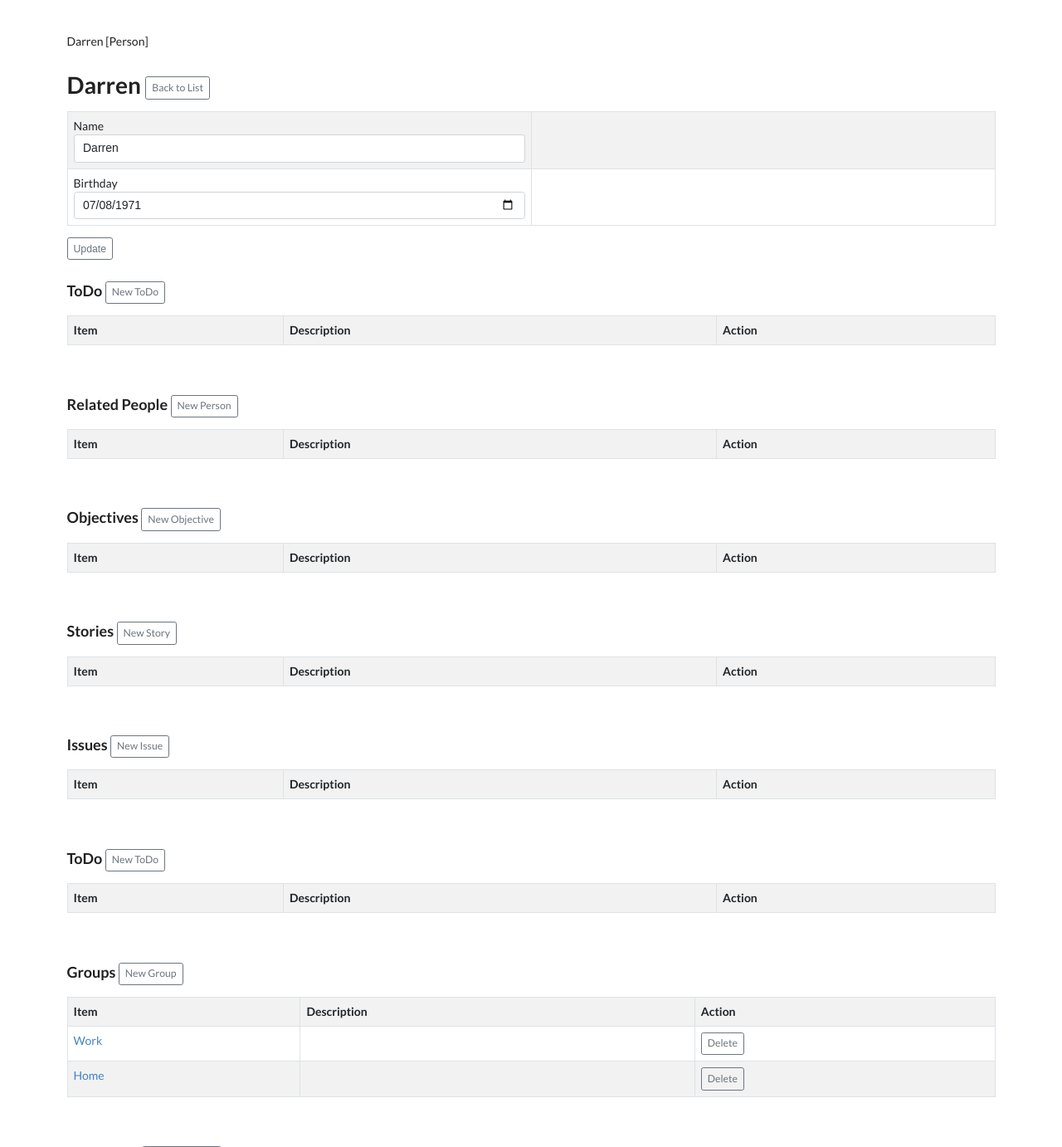
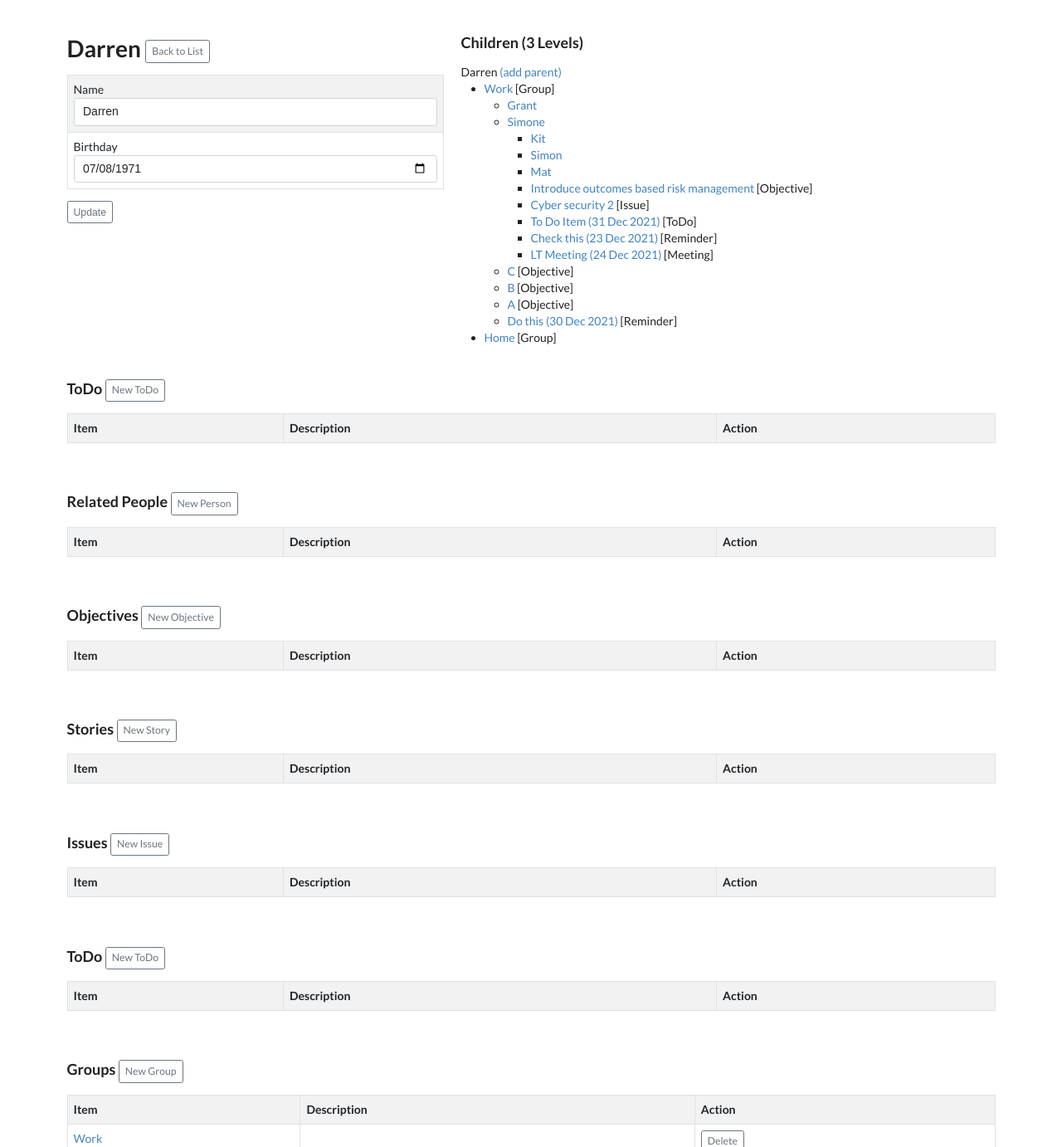
Before and after one commit to DarrenRobinson500/skills, a Django app: page /ind/3 in a window 1280 px wide. Shown: the part 48-1430 px from the top of the page at 83% size. Run offline with Django 3.2, Linux system fonts and the light colour scheme; data comes from the database, SQL or seed files in the repository; both versions use the stored data as it was after the commit; lists and menus that the app fills with data are empty; some libraries are stand-ins or nearby versions.

Commit message:
Heirachy

```diff
--- a/app/forms.py
+++ b/app/forms.py
@@ -12,6 +12,7 @@ WIDGETS = {
             'description': forms.Textarea(attrs={'class': 'form-control', 'rows': 3}),
             'actions': forms.Textarea(attrs={'class': 'form-control', 'rows': 3}),
             'type': forms.Select(attrs={'class': 'form-control'}),
+            'parent': forms.Select(attrs={'class': 'form-control'}),
             "date": forms.DateInput(attrs={"class": "form-control", 'type': 'date'}),
             'status': forms.Select(attrs={'class': 'form-control'}),
 }
@@ -53,6 +54,17 @@ class ToDoForm(ModelForm):
     class Meta:
         model = Note
         fields = ('date', 'name','description','status',)
+        widgets = WIDGETS
+
+class ParentForm(ModelForm):
+    parent = forms.ModelChoiceField(
+        queryset=Note.objects.all().order_by('name'),
+        required=False,
+        label="Parent", widget=forms.Select(attrs={"class": "form-control"}),
+    )
+    class Meta:
+        model = Note
+        fields = ('parent',)
         widgets = WIDGETS
 
 class GroupForm(ModelForm):
--- a/app/models.py
+++ b/app/models.py
@@ -120,6 +120,7 @@ class File(models.Model):
         super().delete(*args, **kwargs)
 
 TYPES = [("Person","Person"), ("Objective","Objective"), ("Story","Story"), ("Issue","Issue"), ("To Do","To Do"), ("Group","Group"), ("Reminder","Reminder"), ("Meeting","Meeting"), ]
+TYPES_ORDER = {"Person":1, "Objective":2, "Story":3, "Issue":4, "ToDo":5, "Group":0, "Reminder":6, "Meeting":7, }
 STATUS = [("Open","Open"), ("Complete","Complete"),  ]
 
 class Note(models.Model):
@@ -143,7 +144,19 @@ class Note(models.Model):
 
     def children(self):
         children = Note.objects.filter(parent=self).order_by('-time_stamp')
+        children = sorted(children, key=lambda t: t.type_order())
         return children
+
+    def type_x(self):
+        if self.type == "Person": return ""
+        return "[" + self.type + "]"
+
+    def type_order(self):
+        return TYPES_ORDER[self.type]
+
+    def has_children(self):
+        if self.children is None: return False
+        return True
 
     def full_name(self):
         parent = self.parent
--- a/app/views.py
+++ b/app/views.py
@@ -35,6 +35,7 @@ def get_form(request, type, item):
 def new(request, type=None, parent_id=None, return_page=None):
     if type is None: type = "Note"
     form = get_form(request, type, None)
+    heading = "New "
     if form.is_valid():
         new = form.save()
         if type is not None: new.type = type
@@ -47,7 +48,7 @@ def new(request, type=None, parent_id=None, return_page=None):
         new.save()
         if return_page is None: return redirect("notes_list")
         return redirect("/ind/" + str(return_page))
-    return render(request, "new.html", {"type": type, "form": form})
+    return render(request, "new.html", {"type": type, "heading": heading, "form": form})
 
 def delete(request,id):
     item = Note.objects.get(id=id)
@@ -71,12 +72,10 @@ def get_types(type):
         types = [("ToDo", "ToDo"), ("Person", "Related People"), ("Objective", "Objectives"), ("Story", "Stories"), ("Issue", "Issues"),
                  ("ToDo", "ToDo"), ("Group", "Groups"), ("Reminder", "Reminders"), ("Meeting", "Meetings"), ]
     if type == "Group":
-        # type, Table Heading
         types = [("ToDo", "ToDo"), ("Person", "Related People"), ("Objective", "Objectives"), ("Story", "Stories"), ("Issue", "Issues"),
                  ("Group", "Groups"), ("Reminder", "Reminders"), ("Meeting", "Meetings"), ]
     if type == "Objective":
-        # type, Table Heading
-        types = [("ToDo", "ToDo"), ("Reminder", "Reminders"),]
+        types = [("ToDo", "ToDo"), ("Objective", "Objectives"), ("Issue", "Issues"), ("Reminder", "Reminders"), ("Meeting", "Meetings"), ]
     return types
 
 def ind(request, id):
@@ -87,6 +86,19 @@ def ind(request, id):
         form.save()
 
     return render(request, "ind.html", {"item": item, "types": types, "form": form})
+
+def parent(request, id):
+    item = Note.objects.get(id=id)
+    form = ParentForm(request.POST or None, instance=item)
+    heading = "Change parent of "
+    if form.is_valid():
+        form.save()
+        return redirect("/ind/" + str(id))
+
+
+    return render(request, "new.html", {"item": item, "heading": heading, "form": form})
+
+
 
 def people_list(request):
     if Colour.objects.filter(active=True).count() > 0:
--- a/skills/settings/__init__.py
+++ b/skills/settings/__init__.py
@@ -5,3 +5,9 @@ try:
 	from ._local import *
 except:
     pass
+
+# from ._local import *git add .
+# git add .
+# git commit -m “Heroku Push”
+# git push
+# git push heroku main
--- a/skills/urls.py
+++ b/skills/urls.py
@@ -14,6 +14,7 @@ urlpatterns = [
     path('new/<type>/<parent_id>', views.new, name='new'),
     path('new/<type>/<parent_id>/<return_page>', views.new, name='new'),
     path('ind/<id>', views.ind, name='ind'),
+    path('parent/<id>', views.parent, name='parent'),
     path('delete/<id>', views.delete, name='delete'),
     path('complete/<id>', views.complete, name='complete'),
 
--- a/templates/ind.html
+++ b/templates/ind.html
@@ -1,15 +1,18 @@
 {% extends 'base.html'%}
 {% block content %}
 {% load static %}
-{{item.full_name}} [{{item.type}}]
-<h1>{{item}}
+<div class="row">
+    <div class="col-sm-5">
+        <h1>{{item}} {{item.type_x}}
         {% if item.parent is None %}
             <a href='{% url 'notes_list' %}' class='btn btn-outline-secondary btn-sm'>Back to List</a>
         {% else %}
             <a href='{% url 'ind' item.parent.id %}' class='btn btn-outline-secondary btn-sm'>Back to {{ item.parent }}</a>
         {% endif %}
         </h1>
+        {% if item.type == "Person" %}
         {{ item.next_birthday |date:"j M Y"}}
+        {% endif %}
 
         <p>{{item.description|linebreaksbr}}</p>
             <form action='' method=POST>
@@ -18,13 +21,52 @@
                     {% for x in form %}
                     <tr>
                         <td style="width:50%">{{ x.label }}{{ x }}</td>
-                <td><br>{{ x.help_text }}</td>
                     </tr>
                     {% endfor %}
                     </tr>
                 </table>
                 <input type = 'submit' value = 'Update' class='btn btn-outline-secondary btn-sm'>
             </form>
+    </div>
+    <div class="col-sm-7">
+        <h3>Children (3 Levels)</h3>
+        {% if item.parent.parent is not None %}
+            <a href='{% url 'ind' item.parent.parent.id %}' >{{item.parent.parent}}</a>
+            /
+        {% endif %}
+        {% if item.parent is not None %}
+            <a href='{% url 'ind' item.parent.id %}' >{{item.parent}}</a>
+            / {{item.name}}
+            <a href='{% url 'parent' item.id %}'>(change parent)</a>
+        {% else %}
+            {{item.name}}
+            <a href='{% url 'parent' item.id %}'>(add parent)</a>
+        {% endif %}
+        {% if item.has_children %}
+            <ul>
+            {% for a in item.children %}
+            <li><a href='{% url 'ind' a.id %}' >{{a}}</a> {{a.type_x}}</li>
+                {% if a.has_children %}
+                    <ul>
+                        {% for b in a.children %}
+                        <li><a href='{% url 'ind' b.id %}' >{{b}}</a> {{b.type_x}}</li>
+                        {% if b.has_children %}
+                            <ul>
+                                {% for c in b.children %}
+                                <li><a href='{% url 'ind' c.id %}' >{{c}}</a> {{c.type_x}}</li>
+                                {% endfor %}
+                            </ul>
+                        {% endif %}
+
+
+                        {% endfor %}
+                    </ul>
+                {% endif %}
+            {% endfor %}
+            </ul>
+        {% endif %}
+    </div>
+</div>
 
 
 
@@ -48,7 +90,7 @@
 </table>
 <br>
 {% endfor %}
-<br><br>
 
 
+<br><br>
 {% endblock %}
--- a/templates/new.html
+++ b/templates/new.html
@@ -2,7 +2,7 @@
 {% block content %}
 {% load static %}
 
-<h1>New {{type}}</h1>
+<h1>{{heading}} '{{type}}{{item}}'</h1>
 <br>
     <form action='' method=POST>
     {% csrf_token %}
```
Also changed, not shown: db.sqlite3. Lines whose indentation alone changed are shown as unchanged.
